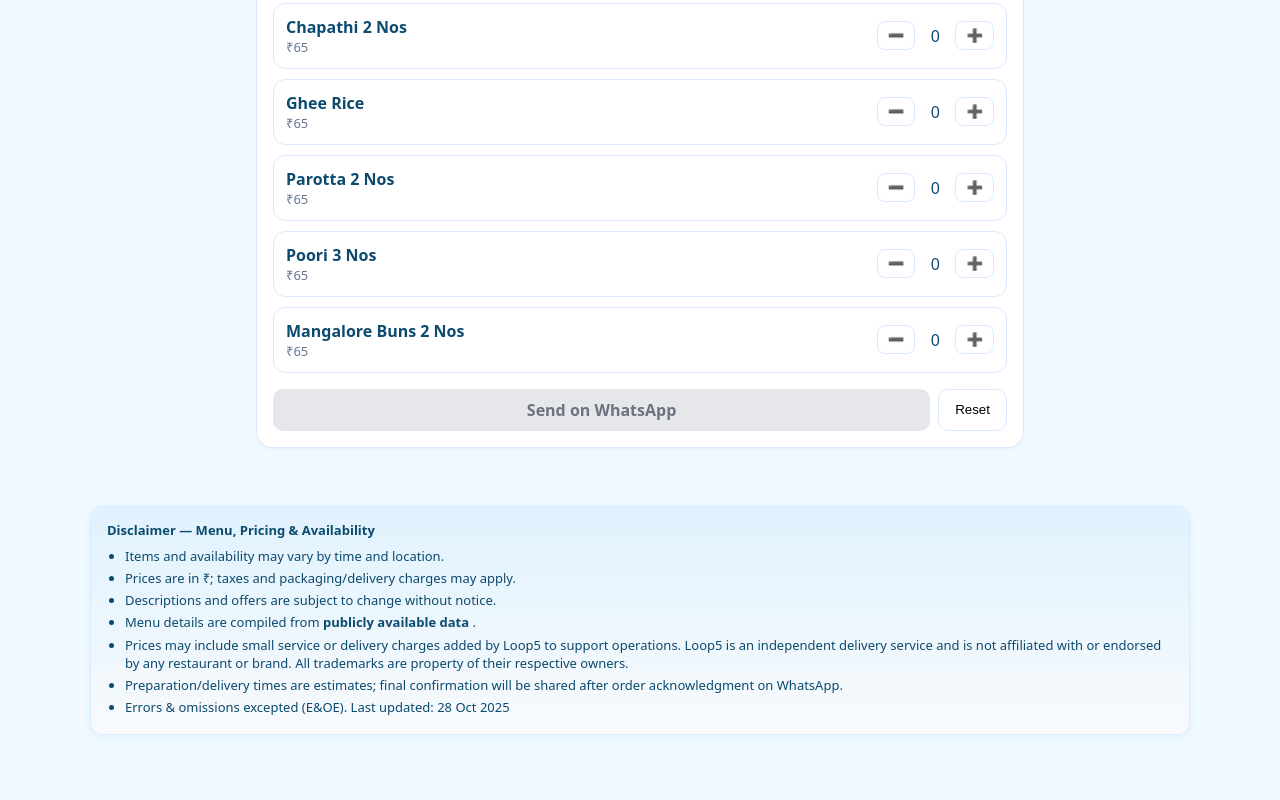
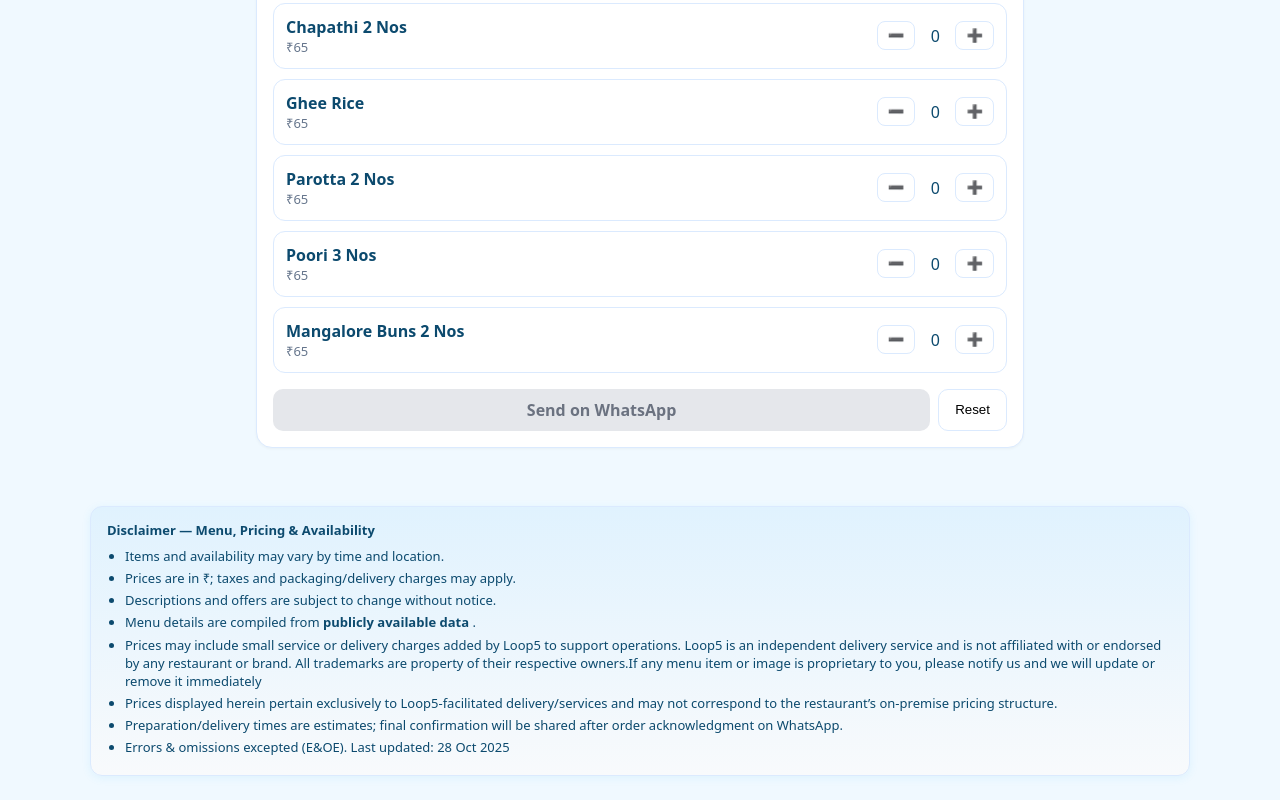
Before and after one commit to Loop5-delivery/Menu-, a plain HTML site: page index.html in a window 1280 px wide. Shown: the part 1167-1967 px from the top of the page. Before the commit the page ends 1926 px from the top, so only its background shows below. Drawn offline with Linux system fonts and the light colour scheme.

Commit message:
Update index.html

```diff
--- a/index.html
+++ b/index.html
@@ -1795,7 +1795,8 @@ apoorva: {
      <li>Menu details are compiled from <b>publicly available data</b> .</li>
       <li>Prices may include small service or delivery charges added by Loop5 to support operations.
 Loop5 is an independent delivery service and is not affiliated with or endorsed by any restaurant or brand.
-All trademarks are property of their respective owners.
+All trademarks are property of their respective owners.If any menu item or image is proprietary to you, please notify us and we will update or remove it immediately
+     <li>Prices displayed herein pertain exclusively to Loop5-facilitated delivery/services and may not correspond to the restaurant’s on-premise pricing structure.</li>
       <li>Preparation/delivery times are estimates; final confirmation will be shared after order acknowledgment on WhatsApp.</li>
       <li>Errors & omissions excepted (E&OE). Last updated: <span id="disc-date"></span></li>
     </ul>
```
